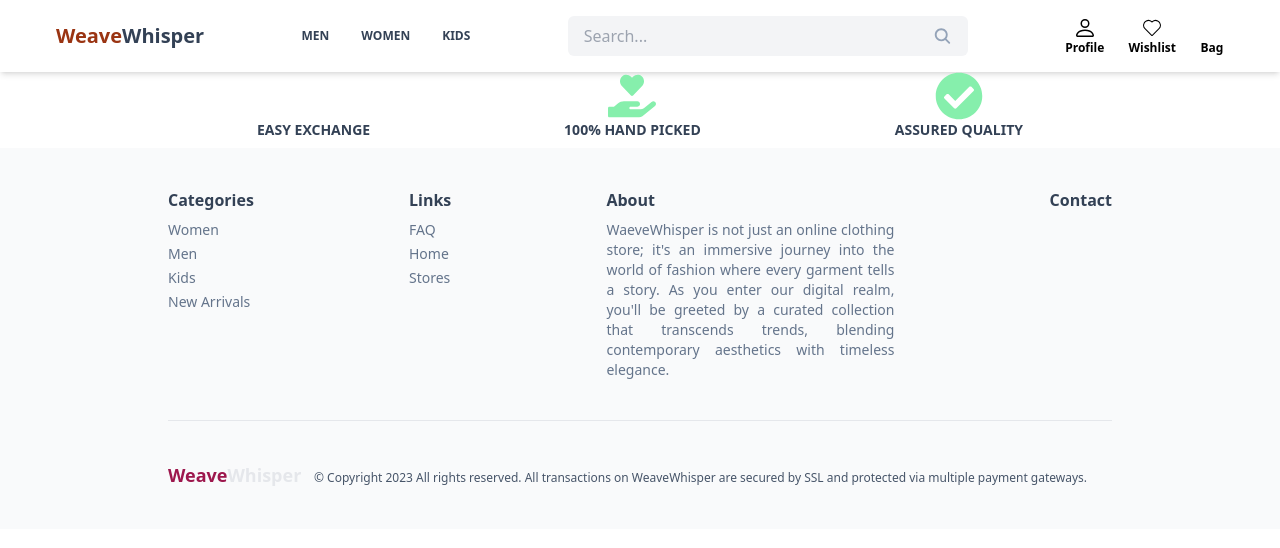
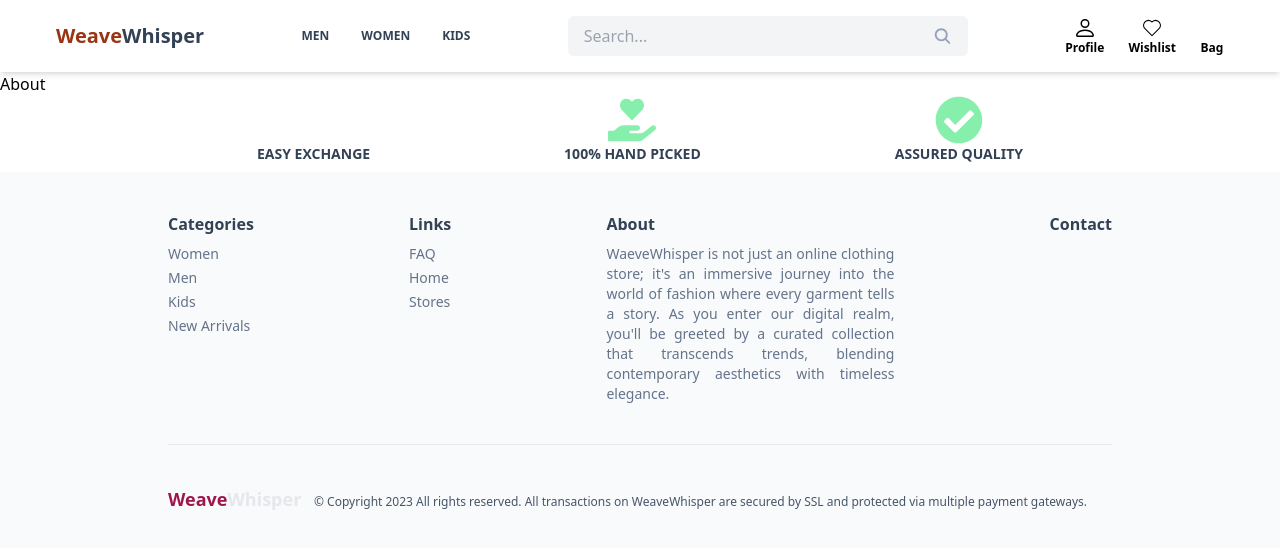
Before and after one commit to B3nzy/WeaveWhisper_eCommerce_FrontEnd, a React (Vite) app: page /about in a window 1280 px wide. Shown: the top 548 px of the page. Built offline with nearby package versions, Linux system fonts and the light colour scheme; no server answers; some icons are missing.

Commit message:
add about page

```diff
--- a/src/App.jsx
+++ b/src/App.jsx
@@ -13,6 +13,7 @@
 import Cart from "./pages/Cart";
 import CustomerProfile from "./pages/CustomerProfile";
 import PrivateRouteManufacturer from "./components/PrivateRouteManufacturer";
+import About from "./pages/About";
 
 export default function App() {
   return (
@@ -22,6 +23,7 @@
         <Route path="/" element={<Home />} />
         <Route path="/product" element={<Product />} />
         <Route path="/address" element={<AllowAddress />} />
+        <Route path="/about" element={<About />} />
 
         <Route element={<LoggedOutRoute />}>
           <Route path="/sign-in" element={<SignIn />} />
@@ -40,6 +42,7 @@
           />
         </Route>
       </Routes>
+
       <Footer />
     </BrowserRouter>
   );
--- /dev/null
+++ b/src/pages/About.jsx
@@ -0,0 +1,5 @@
+import React from "react";
+
+export default function About() {
+  return <div>About</div>;
+}
```
